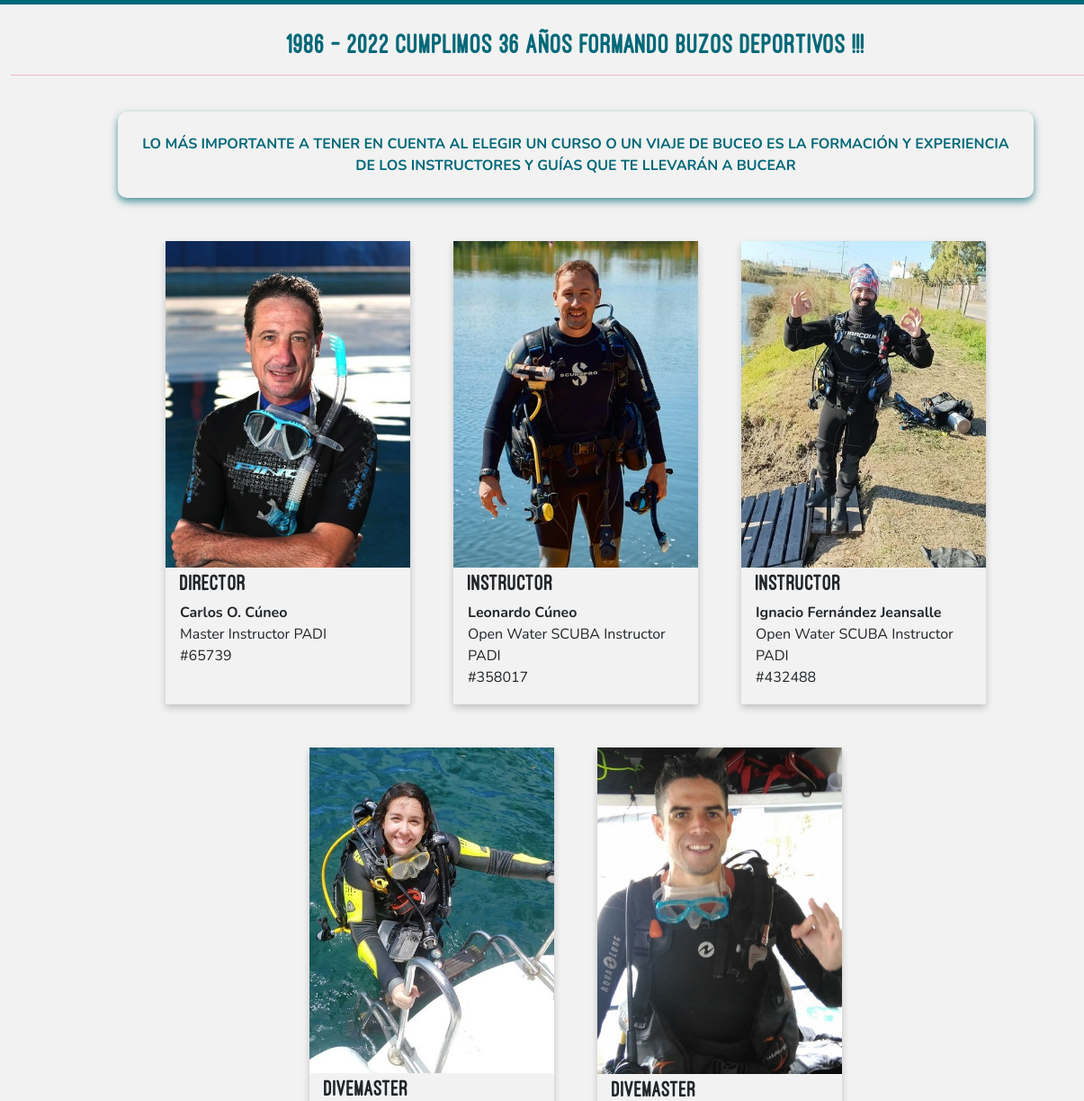
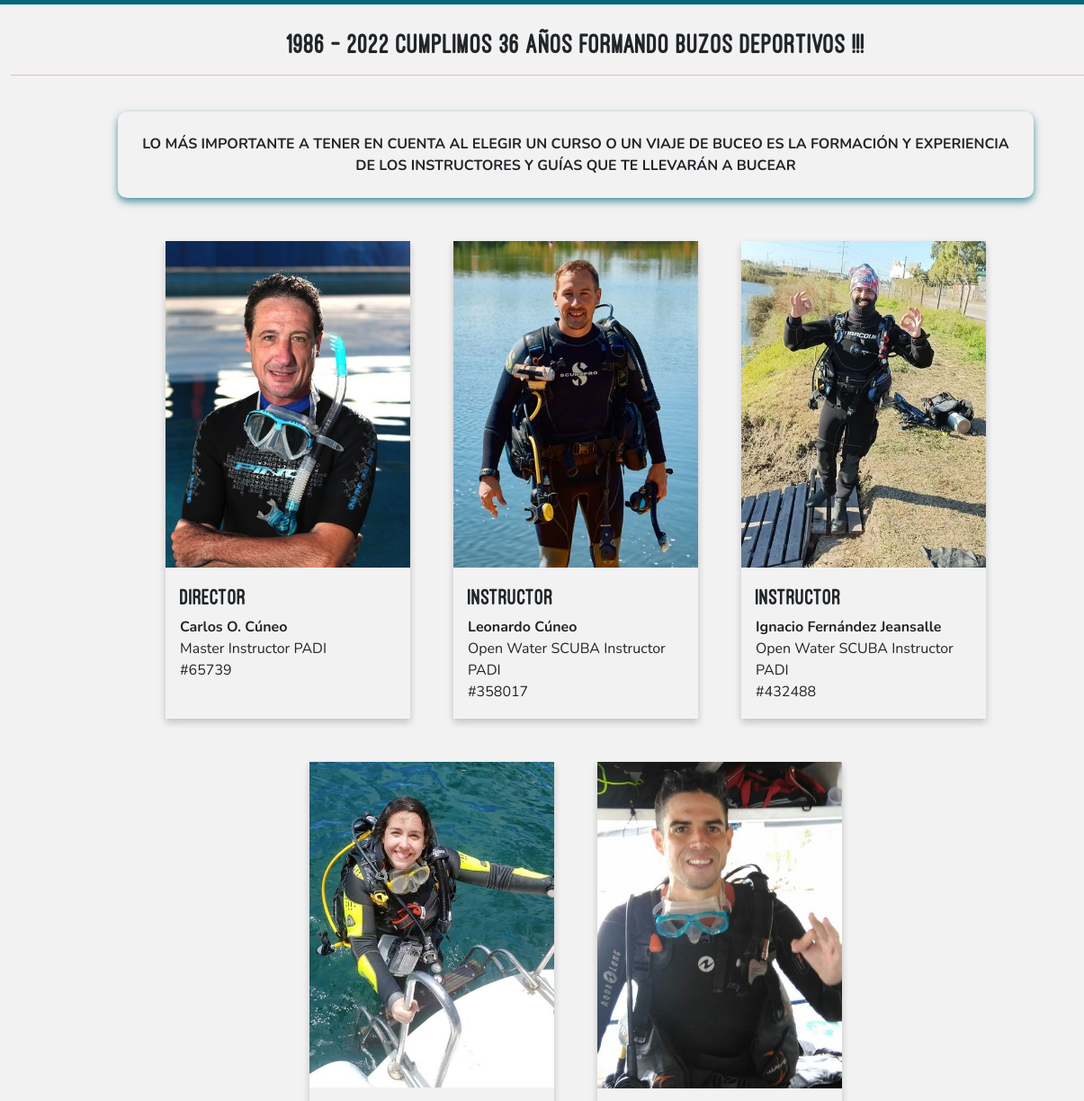
Before and after one commit to ignacioFernandezJeansalle/CoderWebAtlantidaBuceo, a plain HTML site: page pages/nosotros.html in a window 1280 px wide. Shown: the part 61-1285 px from the top of the page at 90% size, 0-1205 px from the left. Drawn offline with nearby package versions, Linux system fonts and the light colour scheme.

Commit message:
Agregado carousel y correccion colores fuentes

```diff
--- a/css/styles.css
+++ b/css/styles.css
@@ -51,10 +51,6 @@ main h3 {
 	font-size: 1.6rem;
 	margin-bottom: 0.3rem;
 	text-align: center;
-}
-
-.tituloPagina h1 {
-	color: var(--colorATLVerde);
 }
 
 .tituloPagina hr {
@@ -285,7 +281,6 @@ main h3 {
 	padding: 20px;
 	box-shadow: 0 4px 8px 0 rgba(0,104,120,0.7);
 	border-radius: 10px;
-	color: var(--colorATLVerde);
 }
 
 .introCursosEspecialidades hr, .introNosotros hr {
@@ -301,7 +296,6 @@ main h3 {
 	padding: 20px;
 	box-shadow: 0 4px 8px 0 rgba(0,104,120,0.7);
 	border-radius: 10px;
-	color: var(--colorATLVerde);
 }
 
 .introViajes hr {
@@ -323,7 +317,7 @@ main h3 {
 	flex-direction: column;
 	box-shadow: 0 4px 8px 0 rgba(0,104,120,0.7);
 	border-radius: 12px;
-	color: var(--colorATLVerde);
+	/* color: var(--colorATLVerde); */
 }
 
 .cursos__flex--izq hr {
@@ -379,7 +373,6 @@ main h3 {
 .viajes__welcome {
 	box-shadow: 0 4px 8px 0 rgba(0,104,120,0.7);
 	border-radius: 10px;
-	color: var(--colorATLVerde);
 }
 
 .viajes__temp2021 h2, .viajes__temp2022 h2 {
@@ -465,7 +458,6 @@ main h3 {
 .nosotros__welcome {
 	box-shadow: 0 4px 8px 0 rgba(0,104,120,0.7);
 	border-radius: 10px;
-	color: var(--colorATLVerde);
 }
 
 .staff__card {
@@ -491,7 +483,6 @@ main h3 {
 .contacto__form {
 	box-shadow: 0 4px 8px 0 rgba(0,104,120,0.7);
 	border-radius: 10px;
-	color: var(--colorATLVerde);
 }
 
 .contacto__form fieldset {
@@ -521,10 +512,6 @@ main h3 {
 	color: #FFFFFF;
 	border-color: var(--colorATLVerde);
 	padding: 5px;
-}
-
-.ubicacion h2 {
-	color: var(--colorATLVerde);
 }
 
 .ubicacion hr {
--- a/pages/nosotros.html
+++ b/pages/nosotros.html
@@ -63,7 +63,7 @@
                         <div class="staff__card">
                             <img src="../images/nosotros/CarlosOCuneo.jpg" alt="Carlos Cúneo" width="100%"/>
                             <div class="staff__cardDatos">
-                                <h3>Director</h3>
+                                <h3 class="mt-3">Director</h3>
                                 <p class="mb-0">
                                     <b>Carlos O. Cúneo</b>
                                 </p>
@@ -76,7 +76,7 @@
                         <div class="staff__card">
                             <img src="../images/nosotros/LeonardoCuneo.jpg" alt="Leonardo Cúneo" width="100%"/>
                             <div class="staff__cardDatos">
-                                <h3>Instructor</h3>
+                                <h3 class="mt-3">Instructor</h3>
                                 <p class="mb-0">
                                     <b>Leonardo Cúneo</b>
                                 </p>
@@ -89,7 +89,7 @@
                         <div class="staff__card">
                             <img src="../images/nosotros/IgnacioFernandezJeansalle.jpg" alt="Ignacio Fernández Jeansalle" width="100%"/>
                             <div class="staff__cardDatos">
-                                <h3>Instructor</h3>
+                                <h3 class="mt-3">Instructor</h3>
                                 <p class="mb-0">
                                     <b>Ignacio Fernández Jeansalle</b>
                                 </p>
@@ -104,7 +104,7 @@
                         <div class="staff__card">
                             <img src="../images/nosotros/AndreaOlmedo.jpg" alt="Andrea Olmedo" width="100%"/>
                             <div class="staff__cardDatos">
-                                <h3>Divemaster</h3>
+                                <h3 class="mt-3">Divemaster</h3>
                                 <p class="mb-0">
                                     <b>Andrea Olmedo</b>
                                 </p>
@@ -117,7 +117,7 @@
                         <div class="staff__card">
                             <img src="../images/nosotros/MaximilianoRuich.jpg" alt="Maximiliano Ruich" width="100%"/>
                             <div class="staff__cardDatos">
-                                <h3>Divemaster</h3>
+                                <h3 class="mt-3">Divemaster</h3>
                                 <p class="mb-0">
                                     <b>Maximiliano Ruich</b>
                                 </p>
```
